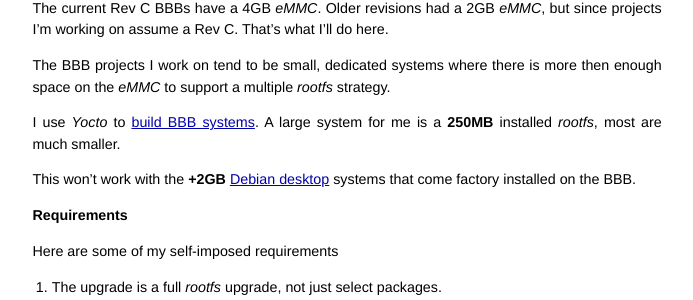
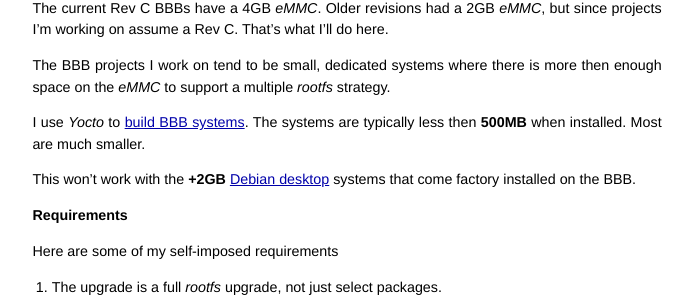
Before and after one commit to jumpnow/jumpnowtek-site, a Jekyll site: the page built from _posts/2015-11-15-Upgrade-strategy-for-BBB.md, in a window 1280 px wide and 900 px high. Shown: the part 424-724 px from the top of the window, without its empty margins (293-986 px from the left). Built offline with Jekyll 4.4.1, drawn with Linux system fonts in a browser that asks for light colours.

Commit message:
Update typical image size in upgrade doc

```diff
--- a/_posts/2015-11-15-Upgrade-strategy-for-BBB.md
+++ b/_posts/2015-11-15-Upgrade-strategy-for-BBB.md
@@ -23,7 +23,7 @@
 
 The BBB projects I work on tend to be small, dedicated systems where there is more then enough space on the *eMMC* to support a multiple *rootfs* strategy.
 
-I use *Yocto* to [build BBB systems][bbb-build]. A large system for me is a **250MB** installed *rootfs*, most are much smaller.
+I use *Yocto* to [build BBB systems][bbb-build]. The systems are typically less then **500MB** when installed. Most are much smaller.
 
 This won't work with the **+2GB** [Debian desktop][bbb-debian] systems that come factory installed on the BBB.
 
```
Also changed, not shown: other parts of _posts/2015-11-15-Upgrade-strategy-for-BBB.md (+1 -1 lines).
